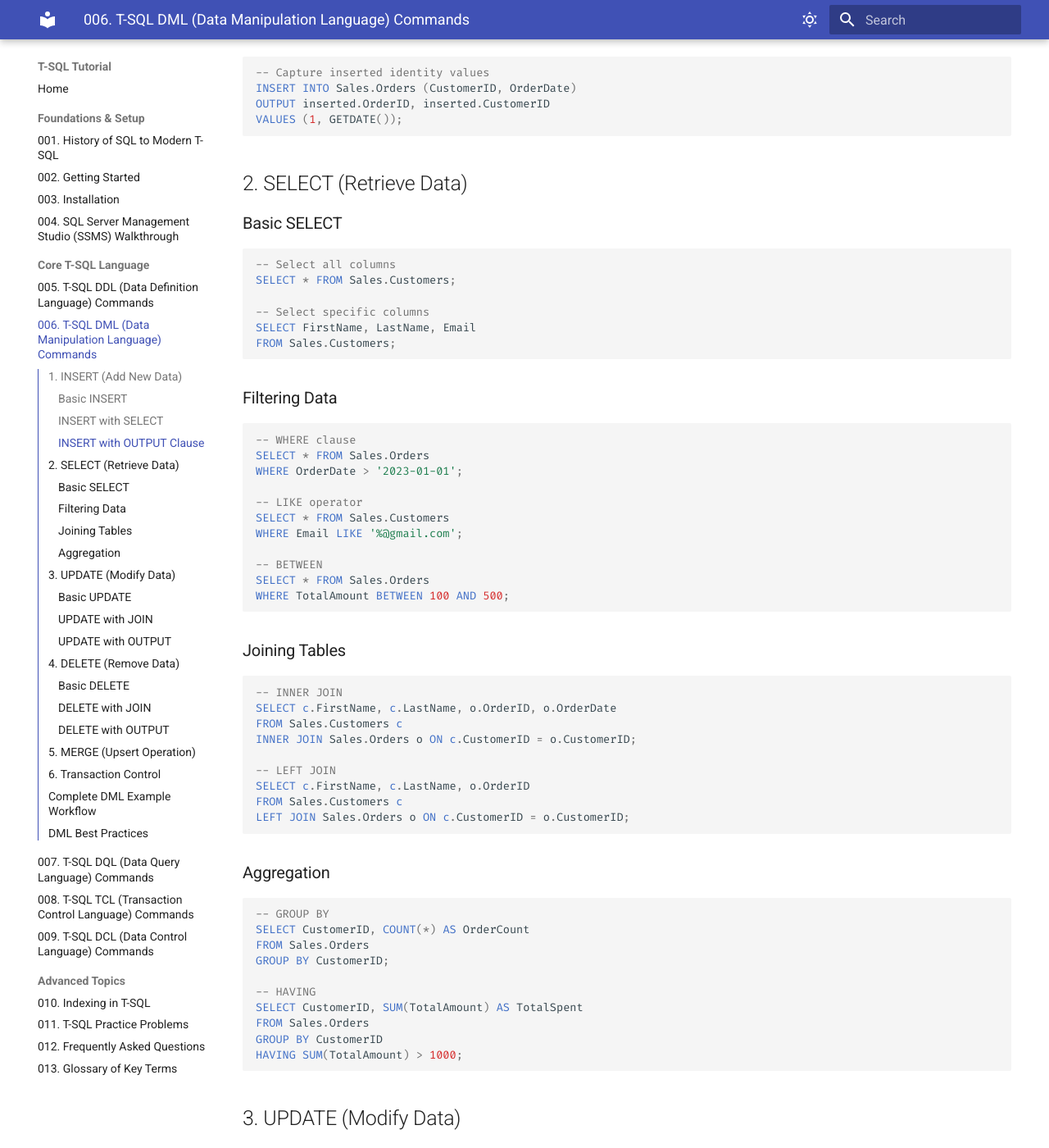
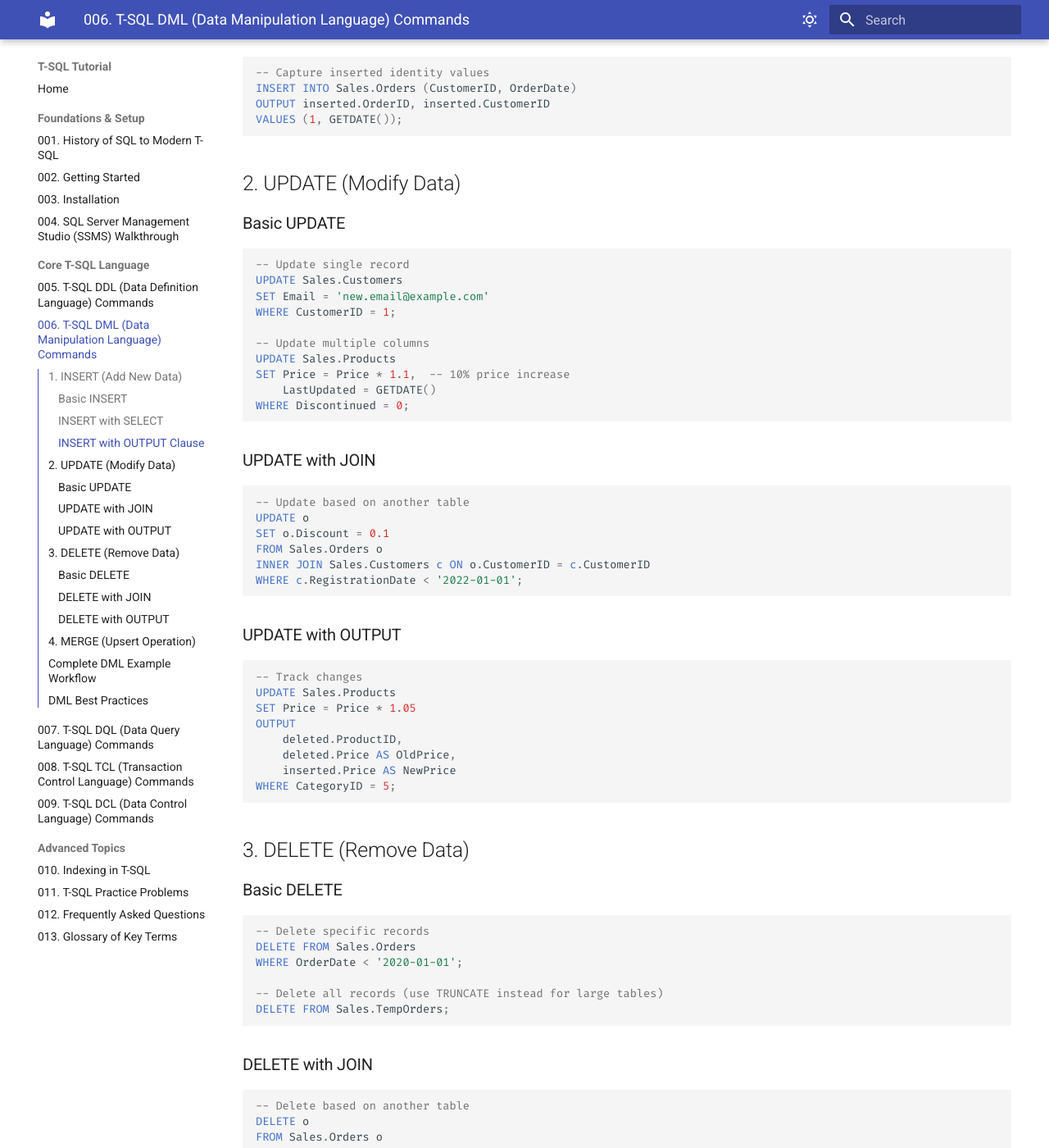
Before and after one commit to andikatjacobdennis/T-SQL, an MkDocs documentation site: the page built from docs/006_T_SQL_DML_Data_Manipulation_Language_Commands.md, in a window 1280 px wide and 1400 px high, scrolled down 805 px. Shown: the whole window at 82% size. Built offline with MkDocs 1.6.1 and Material for MkDocs 9.7.7, drawn with Linux system fonts in a browser that asks for light colours; some of the changed text lies outside the part shown.

Commit message:
Refactor DML and DQL documentation for improved section organization and clarity

````diff
--- a/docs/006_T_SQL_DML_Data_Manipulation_Language_Commands.md
+++ b/docs/006_T_SQL_DML_Data_Manipulation_Language_Commands.md
@@ -40,65 +40,7 @@ OUTPUT inserted.OrderID, inserted.CustomerID
 VALUES (1, GETDATE());
 ```
 
-## 2. SELECT (Retrieve Data)
-
-### Basic SELECT
-
-```sql
--- Select all columns
-SELECT * FROM Sales.Customers;
-
--- Select specific columns
-SELECT FirstName, LastName, Email
-FROM Sales.Customers;
-```
-
-### Filtering Data
-
-```sql
--- WHERE clause
-SELECT * FROM Sales.Orders
-WHERE OrderDate > '2023-01-01';
-
--- LIKE operator
-SELECT * FROM Sales.Customers
-WHERE Email LIKE '%@gmail.com';
-
--- BETWEEN
-SELECT * FROM Sales.Orders
-WHERE TotalAmount BETWEEN 100 AND 500;
-```
-
-### Joining Tables
-
-```sql
--- INNER JOIN
-SELECT c.FirstName, c.LastName, o.OrderID, o.OrderDate
-FROM Sales.Customers c
-INNER JOIN Sales.Orders o ON c.CustomerID = o.CustomerID;
-
--- LEFT JOIN
-SELECT c.FirstName, c.LastName, o.OrderID
-FROM Sales.Customers c
-LEFT JOIN Sales.Orders o ON c.CustomerID = o.CustomerID;
-```
-
-### Aggregation
-
-```sql
--- GROUP BY
-SELECT CustomerID, COUNT(*) AS OrderCount
-FROM Sales.Orders
-GROUP BY CustomerID;
-
--- HAVING
-SELECT CustomerID, SUM(TotalAmount) AS TotalSpent
-FROM Sales.Orders
-GROUP BY CustomerID
-HAVING SUM(TotalAmount) > 1000;
-```
-
-## 3. UPDATE (Modify Data)
+## 2. UPDATE (Modify Data)
 
 ### Basic UPDATE
 
@@ -171,7 +113,7 @@ OUTPUT deleted.CustomerID, deleted.Email
 WHERE LastActivityDate < DATEADD(YEAR, -2, GETDATE());
 ```
 
-## 5. MERGE (Upsert Operation)
+## 4. MERGE (Upsert Operation)
 
 ```sql
 -- Synchronize two tables
@@ -189,27 +131,6 @@ WHEN NOT MATCHED THEN
 WHEN NOT MATCHED BY SOURCE THEN
     DELETE
 OUTPUT $action, inserted.*, deleted.*;
-```
-
-## 6. Transaction Control
-
-```sql
--- Explicit transaction
-BEGIN TRANSACTION;
-BEGIN TRY
-    UPDATE Sales.Products
-    SET StockQuantity = StockQuantity - 10
-    WHERE ProductID = 5;
-
-    INSERT INTO Sales.Orders (CustomerID, ProductID, Quantity)
-    VALUES (1, 5, 10);
-
-    COMMIT TRANSACTION;
-END TRY
-BEGIN CATCH
-    ROLLBACK TRANSACTION;
-    THROW;
-END CATCH;
 ```
 
 ## Complete DML Example Workflow
````
Also changed, not shown: other parts of docs/006_T_SQL_DML_Data_Manipulation_Language_Commands.md (+1 -1 lines), docs/007_T_SQL_DQL_Data_Query_Language_Commands.md (+20 -18 lines).
